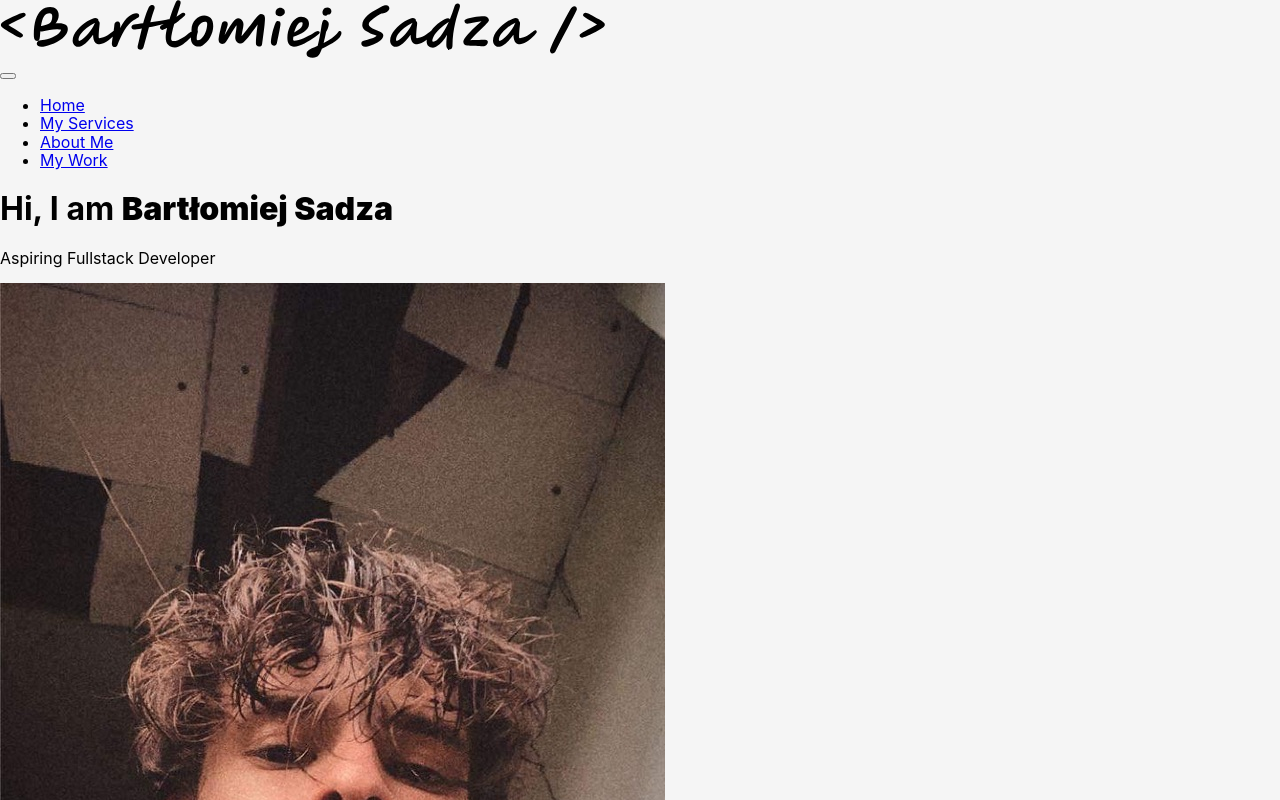
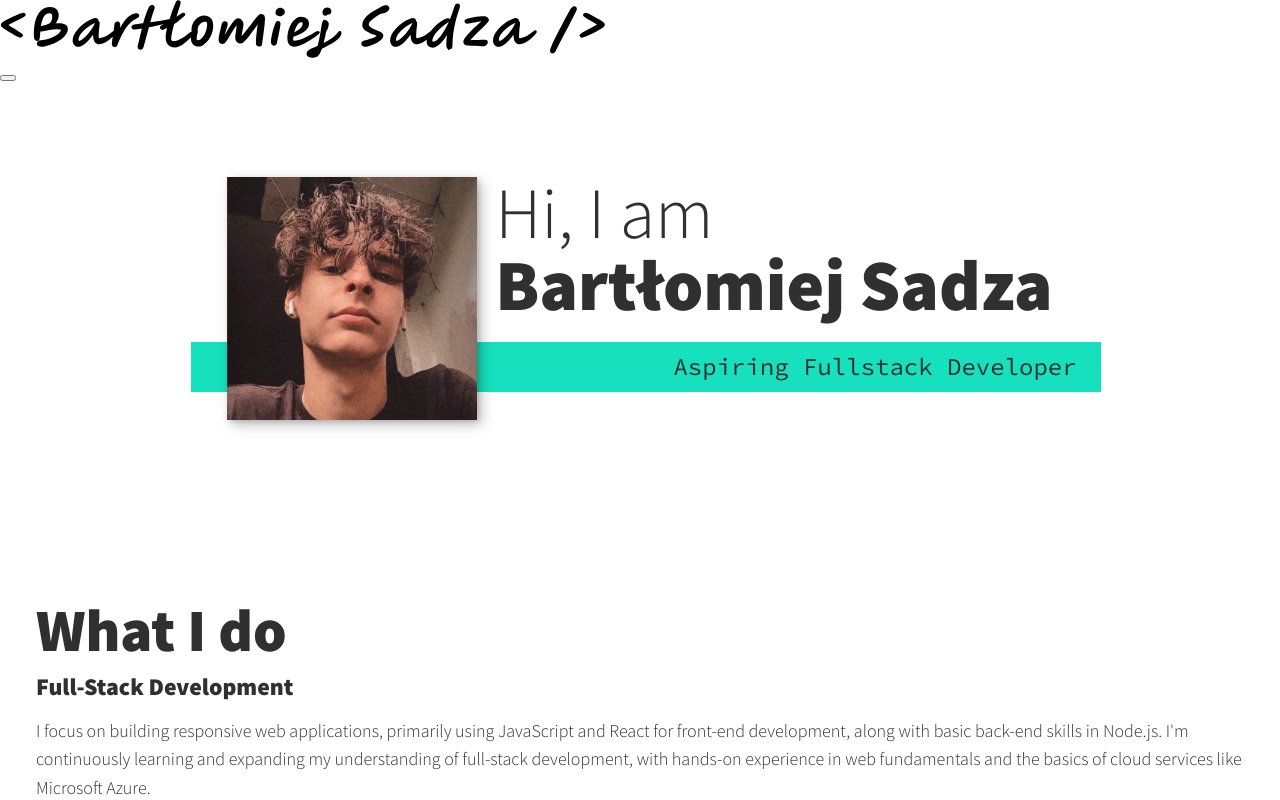
Before and after one commit to BartlomiejSadza/Portfolio_Website, a React (Create React App) app: page / in a window 1280 px wide. Shown: the top 800 px of the page. Built offline with nearby package versions, Linux system fonts and the light colour scheme.

Commit message:
some crazy CSS xD

```diff
--- a/src/App.css
+++ b/src/App.css
@@ -1,3 +1,145 @@
+*::after {
+  box-sizing: border-box;
+}
+:root {
+  --ff-primary: 'Source Sans Pro', sans-serif;
+  --ff-secondary: 'Source Code Pro', monospace;
+
+  --fw-reg: 300;
+  --fw-bold: 900;
+
+  --clr-light: #fff;
+  --clr-dark: #303030;
+  --clr-accent: #16e0bd;
+
+  --fs-h1: 3rem;
+  --fs-h2: 2.25rem;
+  --fs-h3: 1.25rem;
+  --fs-body: 1rem;
+
+  --bs: 0.25em 0.25em 0.75em rgba(0,0,0,.25),
+        0.125em 0.125em 0.25em rgba(0,0,0,.15);
+}
+
+@media (min-width: 800px) {
+  :root {
+      --fs-h1: 4.5rem;
+      --fs-h2: 3.75rem;
+      --fs-h3: 1.5rem;
+      --fs-body: 1.125rem;
+  }
+}
+
+/* General styles */
+
 body {
-  background-color: #f5f5f5;
+  background: var(--clr-light);
+  color: var(--clr-dark);
+  margin: 0;
+  font-family: var(--ff-primary);
+  font-size: var(--fs-body);
+  line-height: 1.6;
 }
+
+section {
+  padding: 5em 2em;
+}
+
+img {
+  display: block;
+  max-width: 100%;
+}
+
+strong { font-weight: var(--fw-bold) }
+
+/* Typography */
+
+h1,
+h2,
+h3 {
+  line-height: 1;
+  margin: 0;
+}
+
+h1 { font-size: var(--fs-h1) }
+h2 { font-size: var(--fs-h2) }
+h3 { font-size: var(--fs-h3) }
+
+
+.section__title {
+  margin-bottom: .25em;
+}
+
+.section__title--intro {
+  font-weight: var(--fw-reg);
+}
+
+.section__title--intro strong {
+  display: block;
+}
+
+.section__subtitle {
+  margin: 0;
+  font-size: var(--fs-h3);
+}
+
+.section__subtitle--intro,
+.section__subtitle--about {
+  background: var(--clr-accent);
+  padding: .25em 1em;
+  font-family: var(--ff-secondary);
+  margin-bottom: 1em;
+}
+
+
+/* header */
+
+nav { display: none; }
+
+/*  Intro section  */
+
+.intro {
+  position: relative;
+}
+
+.intro__img {
+  box-shadow: var(--bs);
+}
+
+.section__subtitle--intro {
+  display: inline-block;
+}
+
+@media (min-width: 600px) {
+  .intro {
+      display: grid;
+      width: min-content;
+      margin: 0 auto;
+      grid-column-gap: 1em;
+      grid-template-areas:
+          "img title"
+          "img subtitle";
+      grid-template-columns: min-content max-content;
+  }
+
+  .intro__img {
+      grid-area: img;
+      min-width: 250px;
+      position: relative;
+      z-index: 2;
+  }
+
+  .section__subtitle--intro {
+      align-self: start;
+      grid-column: -1 / 1;
+      grid-row: 2;
+      text-align: right;
+      position: relative;
+      left: -1.5em;
+      width: calc(100% + 1.5em);
+  }
+}
+
+
+
+/*  My services section  */
```
Also changed, not shown: public/img/jaKudlaty.jpeg.
